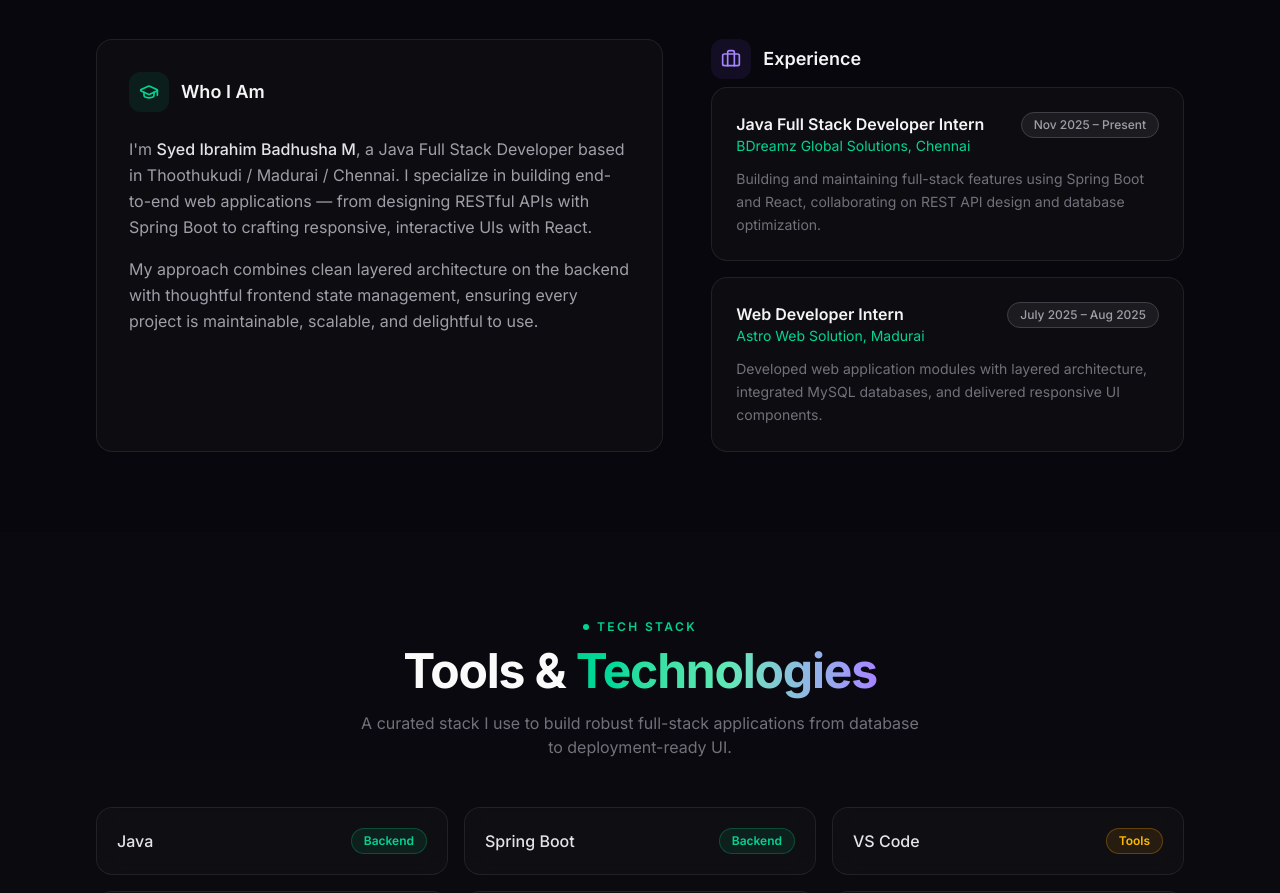
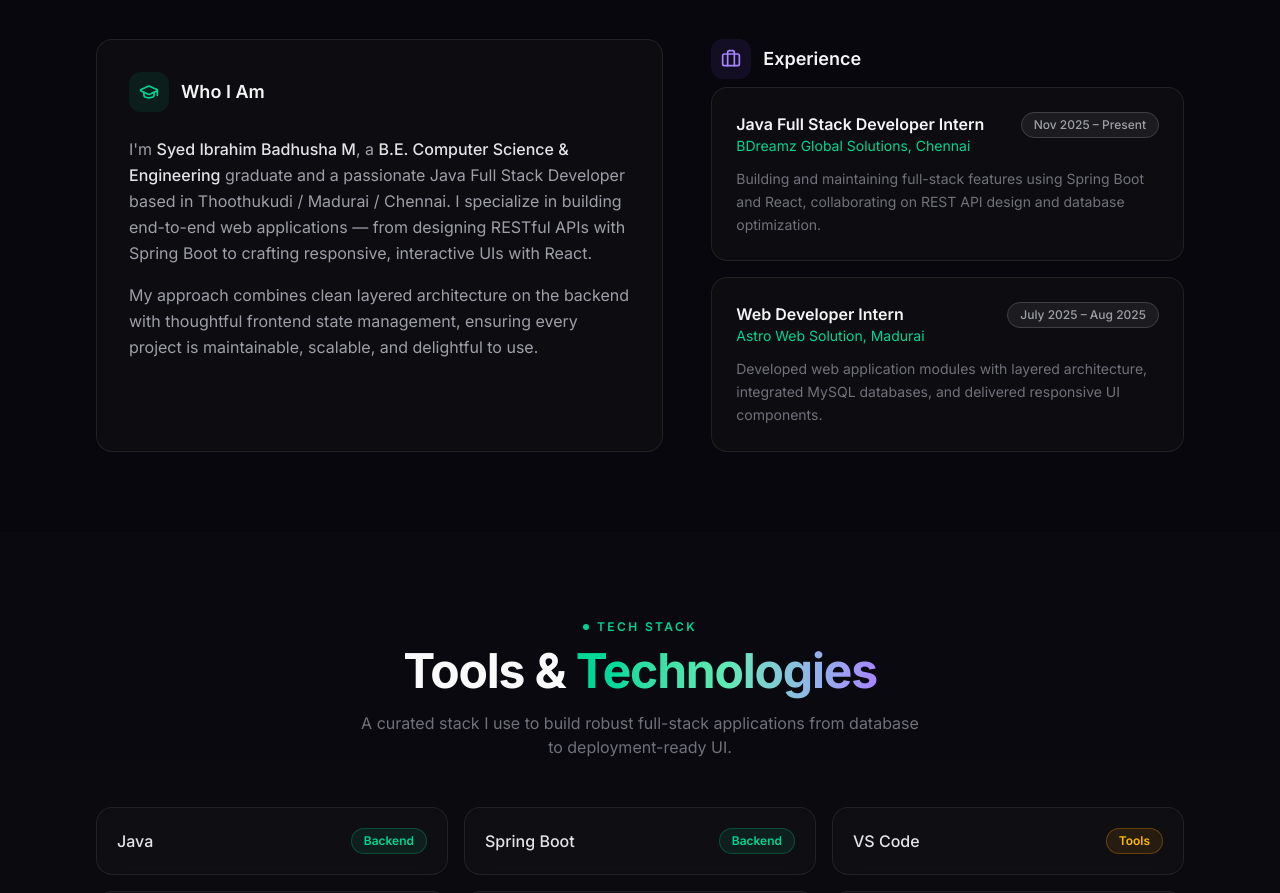
Before and after one commit to Badhusha01/My-Portfolio, a React (Vite) app: page / in a window 1280 px wide. Shown: the part 1020-1913 px from the top of the page. Built offline with nearby package versions, Linux system fonts and the light colour scheme; no server answers.

Commit message:
Bio update

```diff
--- a/src/components/About.jsx
+++ b/src/components/About.jsx
@@ -25,15 +25,10 @@ export default function About() {
               <h3 className="text-lg font-semibold text-zinc-100">Who I Am</h3>
             </div>
             <p className="leading-relaxed text-zinc-400">
-              I&apos;m <strong className="font-medium text-zinc-200">{personalInfo.name}</strong>, a{" "}
-              {personalInfo.role} based in {personalInfo.location}. I specialize in
-              building end-to-end web applications — from designing RESTful APIs with
-              Spring Boot to crafting responsive, interactive UIs with React.
+              I&apos;m <strong className="font-medium text-zinc-200">{personalInfo.name}</strong>, a <strong className="font-medium text-zinc-200">B.E. Computer Science & Engineering</strong> graduate and a passionate Java Full Stack Developer based in {personalInfo.location}. I specialize in building end-to-end web applications — from designing RESTful APIs with Spring Boot to crafting responsive, interactive UIs with React.
             </p>
             <p className="mt-4 leading-relaxed text-zinc-400">
-              My approach combines clean layered architecture on the backend with
-              thoughtful frontend state management, ensuring every project is
-              maintainable, scalable, and delightful to use.
+              My approach combines clean layered architecture on the backend with thoughtful frontend state management, ensuring every project is maintainable, scalable, and delightful to use.
             </p>
           </div>
 
```
